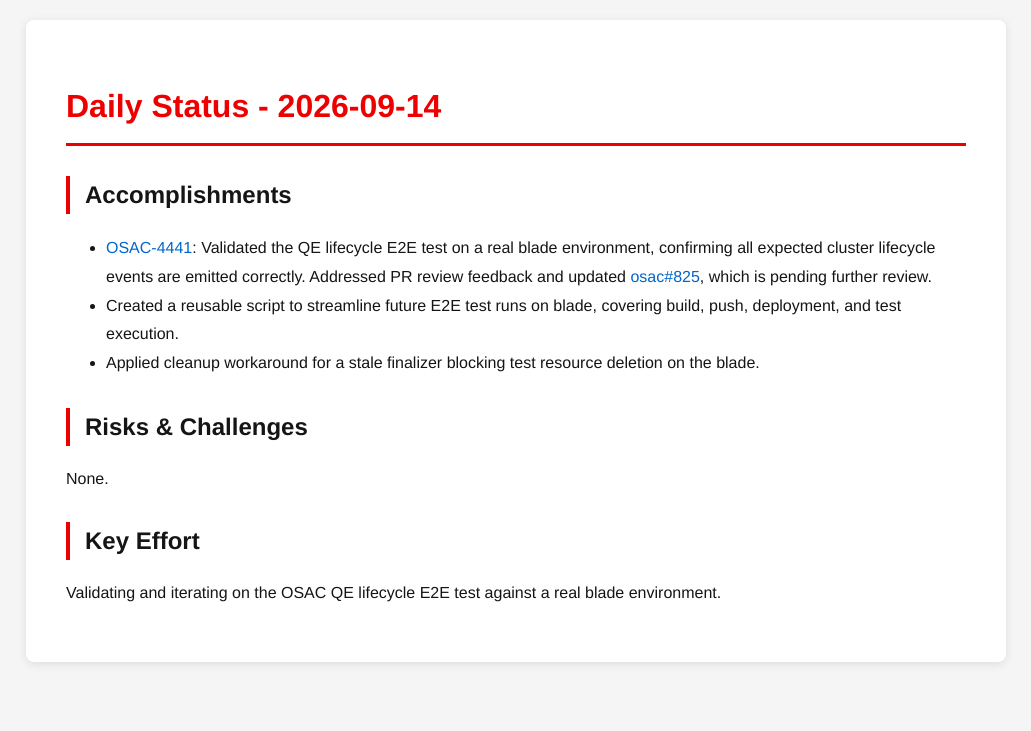
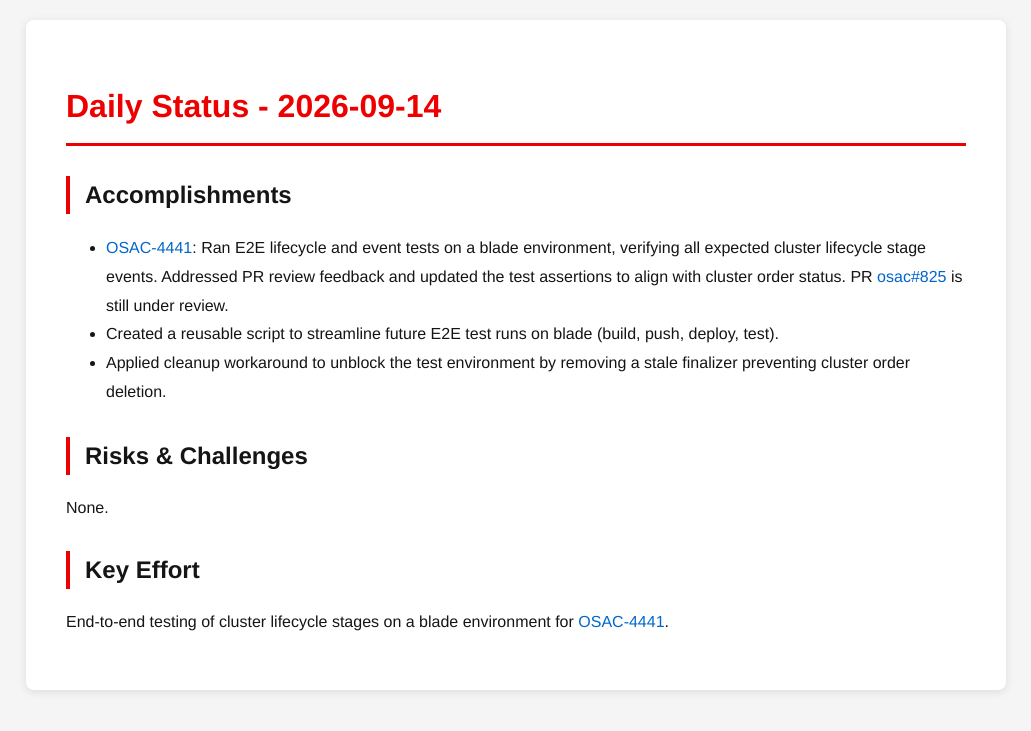
Before and after one commit to tzvatot/daily-status, a Jekyll site: the page built from 2026-09-14.md, in a window 1280 px wide. Shown: the top 731 px of the page, without its empty margins (124-1155 px from the left). Built offline with Jekyll 4.4.1, drawn with Linux system fonts in a browser that asks for light colours.

Commit message:
Daily status update - 2026-09-14

```diff
--- a/2026-09-14.md
+++ b/2026-09-14.md
@@ -7,12 +7,12 @@ date: 2026-09-14
 # Daily Status - 2026-09-14
 
 ## Accomplishments
-- [OSAC-4441](https://redhat.atlassian.net/browse/OSAC-4441): Validated the QE lifecycle E2E test on a real blade environment, confirming all expected cluster lifecycle events are emitted correctly. Addressed PR review feedback and updated [osac#825](https://github.com/osac-project/osac/pull/825), which is pending further review.
-- Created a reusable script to streamline future E2E test runs on blade, covering build, push, deployment, and test execution.
-- Applied cleanup workaround for a stale finalizer blocking test resource deletion on the blade.
+- [OSAC-4441](https://redhat.atlassian.net/browse/OSAC-4441): Ran E2E lifecycle and event tests on a blade environment, verifying all expected cluster lifecycle stage events. Addressed PR review feedback and updated the test assertions to align with cluster order status. PR [osac#825](https://github.com/osac-project/osac/pull/825) is still under review.
+- Created a reusable script to streamline future E2E test runs on blade (build, push, deploy, test).
+- Applied cleanup workaround to unblock the test environment by removing a stale finalizer preventing cluster order deletion.
 
 ## Risks & Challenges
 None.
 
 ## Key Effort
-Validating and iterating on the OSAC QE lifecycle E2E test against a real blade environment.
+End-to-end testing of cluster lifecycle stages on a blade environment for [OSAC-4441](https://redhat.atlassian.net/browse/OSAC-4441).
```
